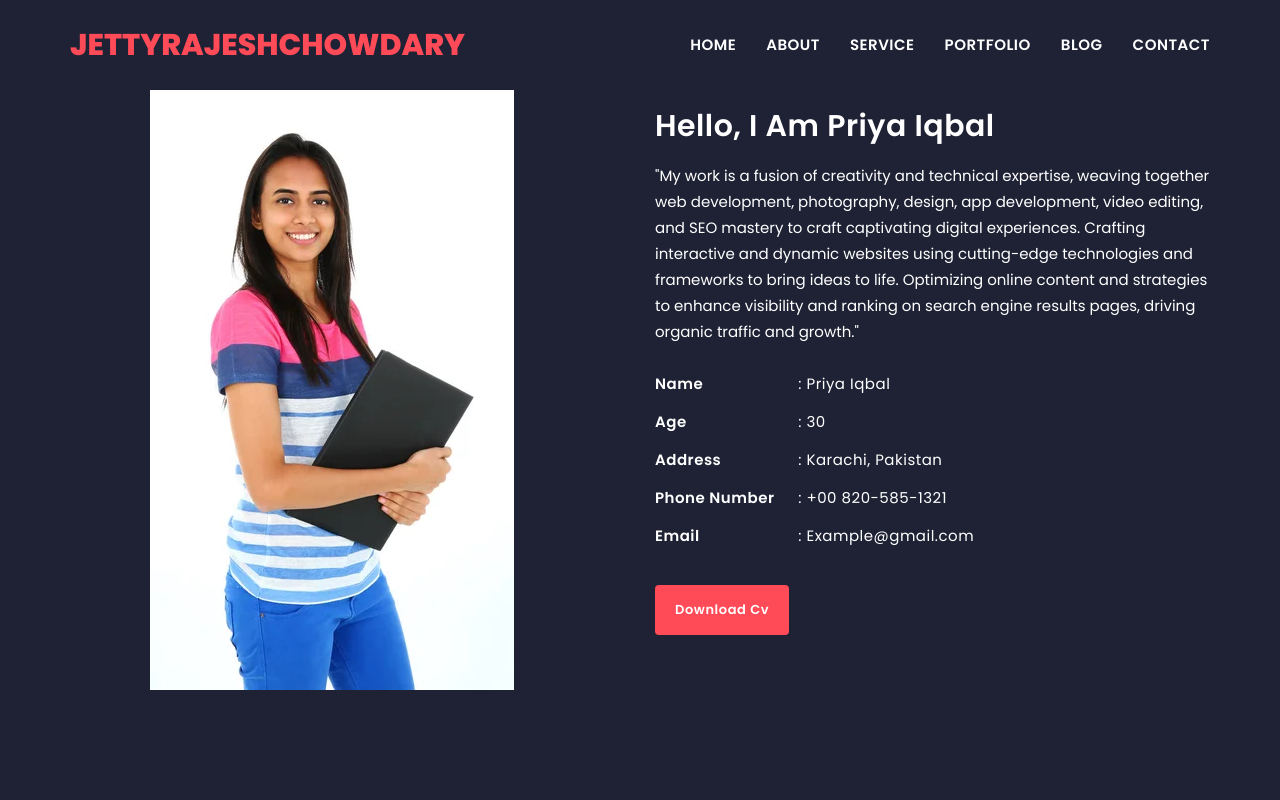
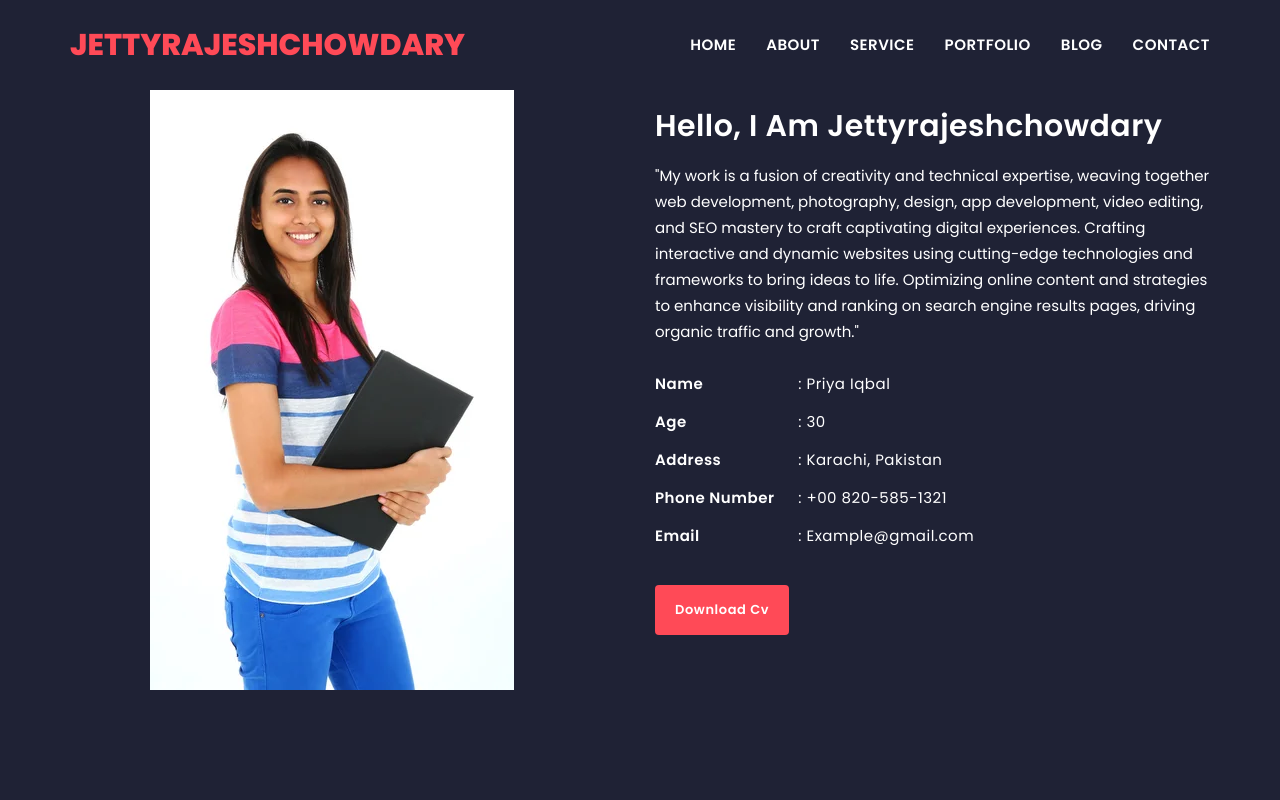
Before and after one commit to jettyrajeshchowdary/portfolio-17, a plain HTML site: page index.html in a window 1280 px wide. Shown: the top 800 px of the page. Drawn offline with Linux system fonts and the light colour scheme.

Commit message:
test complete

```diff
--- a/index.html
+++ b/index.html
@@ -72,7 +72,7 @@
 
 							<div class="col-md-6 col-sm-6 col-xs-12">
 								<div class="about_content_area wow fadeInRight">
-									<h4>Hello, I am Priya Iqbal</h4>
+									<h4>Hello, I am jettyrajeshchowdary</h4>
 									<p>"My work is a fusion of creativity and technical expertise, weaving together web development,
 										photography, design, app development, video editing, and SEO mastery to craft captivating digital experiences.
 										Crafting interactive and dynamic websites using cutting-edge technologies and frameworks to bring ideas to life.
```
